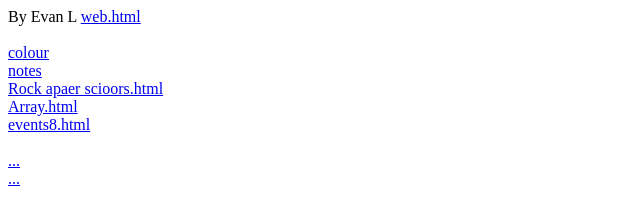
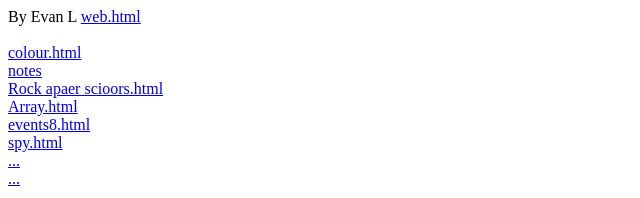
Before and after one commit to evan111222/evan-marking, a plain HTML site: page index.html in a window 1280 px wide. Shown: the top 198 px of the page, without its empty margins (0-640 px from the left). Drawn offline with Linux system fonts and the light colour scheme.

Commit message:
Update index.html

```diff
--- a/index.html
+++ b/index.html
@@ -6,12 +6,12 @@ By Evan L
 
 <a href="web.html">web.html</a><br>
 <a href=""></a><br>
-<a href="Cloour.html">colour</a><br>
+<a href="Cloour.html">colour.html</a><br>
 <a href="https://docs.google.com/document/d/1rDFTbej7Rqhu-4xBpy2_3zmZsojGExAERlcO4jAt1ng/edit">notes</a><br>
 <a href="rock-paper-skiccers.html">Rock apaer scioors.html</a><br>
 <a href="Array.html">Array.html</a><br>
 <a href="events8.html">events8.html</a><br>
-<a href="spy.html"></a><br>
+<a href="spy.html">spy.html</a><br>
 <a href="....">...</a><br>
 <a href="....">...</a><br>
 <a href="....">...</a><br>
```
